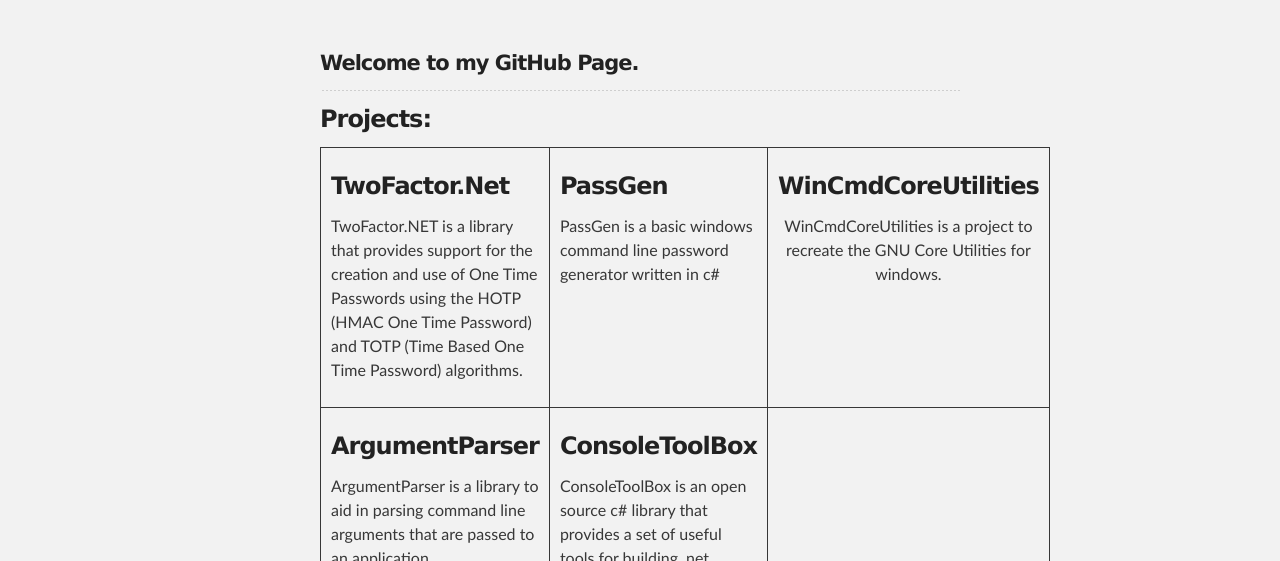
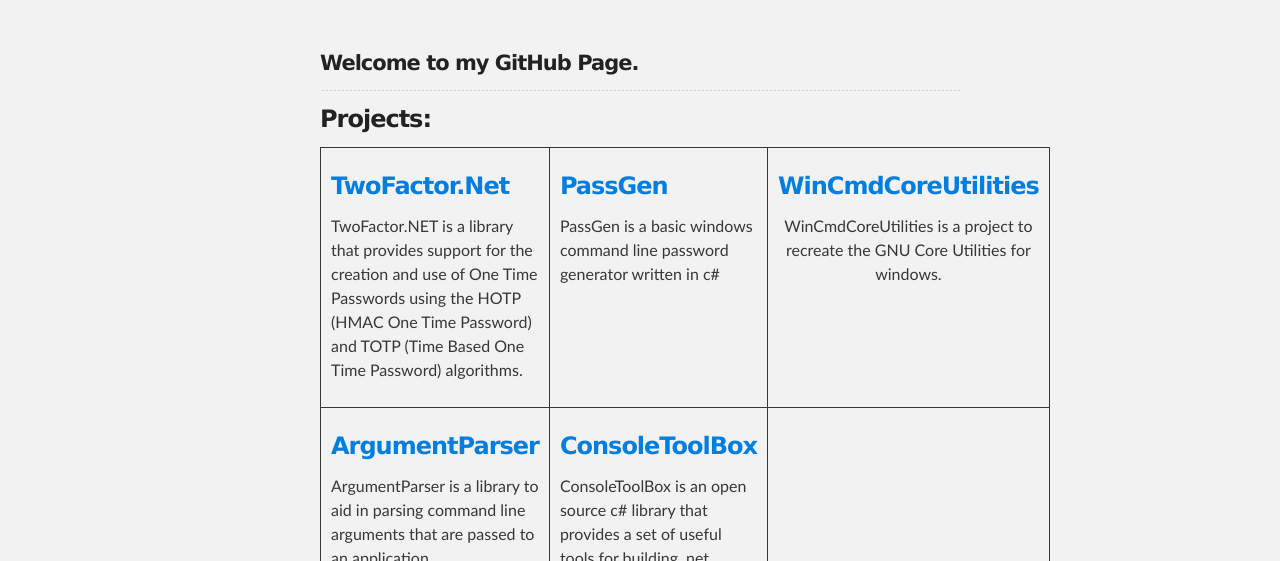
Before and after one commit to AlanBarber/alanbarber.github.io, a plain HTML site: page index.html in a window 1280 px wide. Shown: the part 239-800 px from the top of the page. Drawn offline with Linux system fonts and the light colour scheme.

Commit message:
Update index.html

```diff
--- a/index.html
+++ b/index.html
@@ -37,25 +37,25 @@
         <table sytle="border-collapse:collapse; border: 0px; padding: 4px;">
           <tr>
             <td style="width: 33%; text-align: left;">
-            <h3>TwoFactor.Net</h3>
+            <h3><a href="https://github.com/AlanBarber/TwoFactorNet">TwoFactor.Net</a></h3>
               <p>TwoFactor.NET is a library that provides support for the creation and use of One Time Passwords using the HOTP (HMAC One Time Password) and TOTP (Time Based One Time Password) algorithms.</p>
             </td>
             <td style="width: 33%; text-align: left;">
-            <h3>PassGen</h3>
+            <h3><a href="https://github.com/AlanBarber/PassGen">PassGen</a></h3>
             <p>PassGen is a basic windows command line password generator written in c#</p>
             </td>
             <td style="width: 33%; text-align: center;">
-            <h3>WinCmdCoreUtilities</h3>
+            <h3><a href="https://github.com/AlanBarber/WinCmdCoreUtilities">WinCmdCoreUtilities</a></h3>
             <p>WinCmdCoreUtilities is a project to recreate the GNU Core Utilities for windows.</p>
             </td>
           </tr>
           <tr>
             <td style="width: 33%; text-align: left;">
-            <h3>ArgumentParser</h3>
+            <h3><a href="https://github.com/AlanBarber/ArgumentParser">ArgumentParser</a></h3>
             <p>ArgumentParser is a library to aid in parsing command line arguments that are passed to an application.</p>
            </td>
             <td style="width: 33%; text-align: left;">
-            <h3>ConsoleToolBox</h3>
+            <h3><a href="https://github.com/AlanBarber/consoletoolbox">ConsoleToolBox</a></h3>
             <p>ConsoleToolBox is an open source c# library that provides a set of useful tools for building .net console applications.</p>
            </td>
             <td style="width: 33%; text-align: center;"></td>
```
